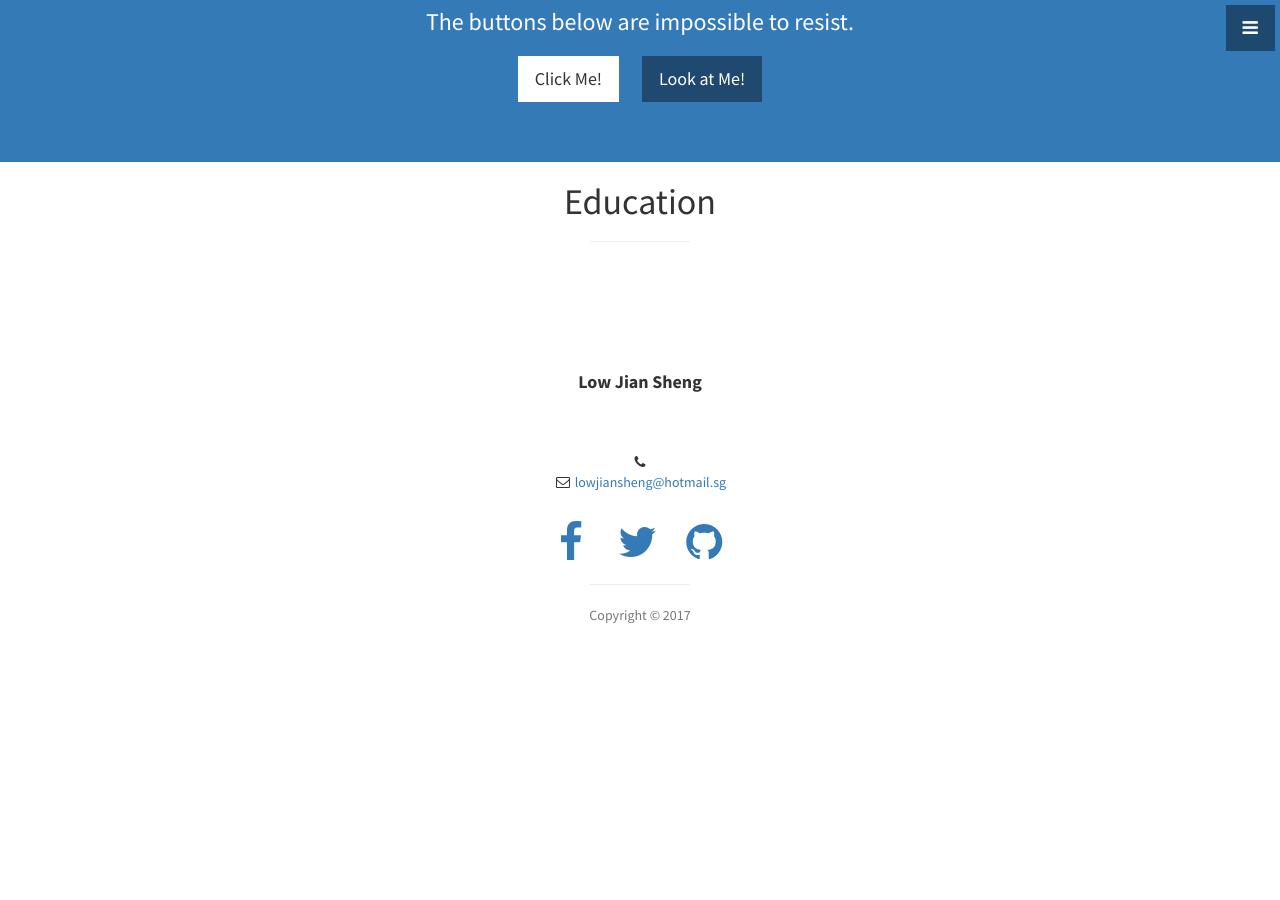
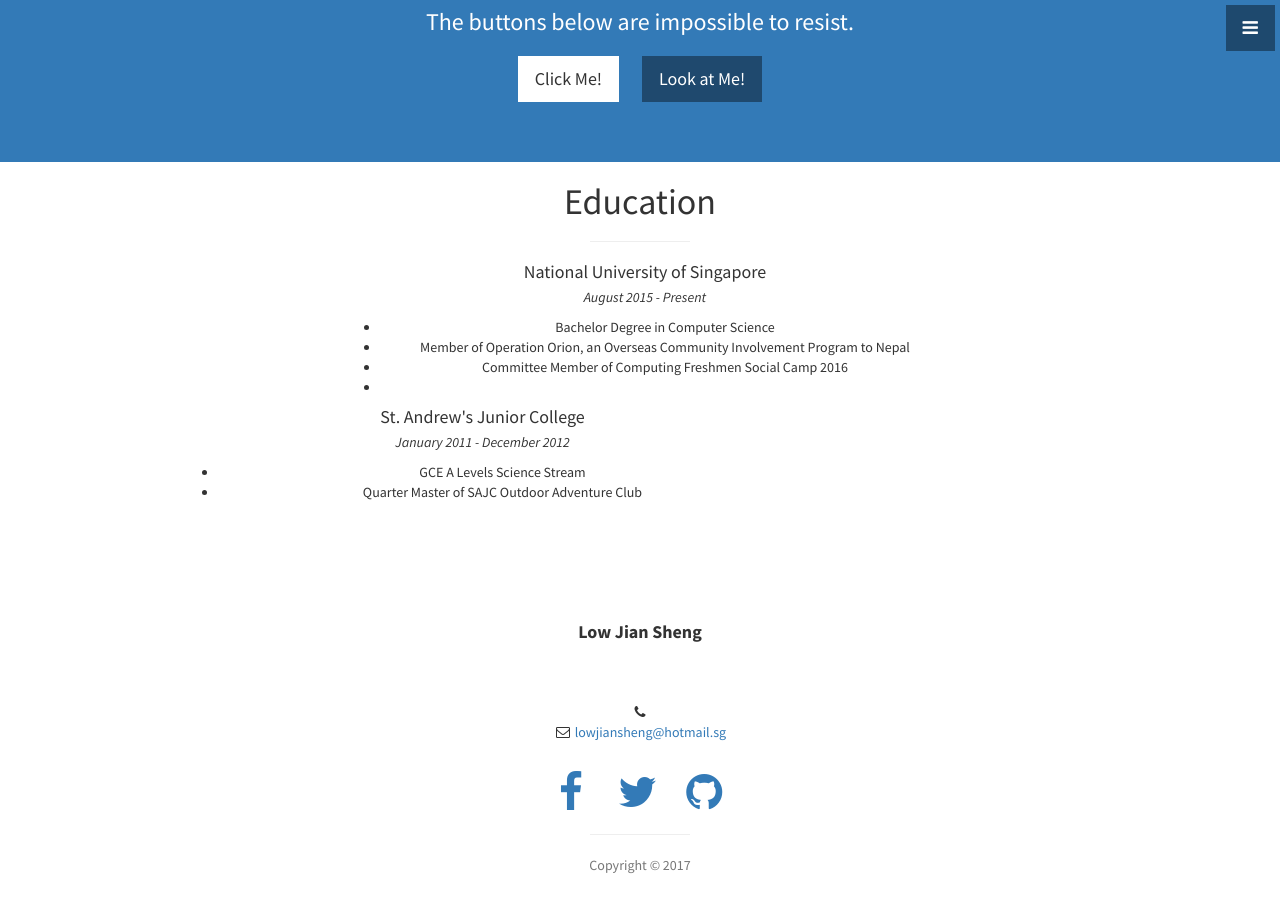
Before and after one commit to lowjiansheng/lowjiansheng, a Jekyll site: the page built from index.html, in a window 1280 px wide and 900 px high, scrolled down 3096 px. Built offline with Jekyll 4.4.1, drawn with Linux system fonts in a browser that asks for light colours; before the commit the page ends 3831 px from its top, so only the background shows below that.

Commit message:
Update education page with information

```diff
--- a/_includes/education.html
+++ b/_includes/education.html
@@ -4,6 +4,49 @@
 		    <div class="col-lg-10 col-lg-offset-1">
 		    	<h1>Education</h1>
 		    	<hr class="small">
+
+		    	<div class ="row">
+		    		<div class="col-md-8 col-md-offset-2">
+		    			<div class="media">
+		    				<div class="media-left">
+		    					<img src="">
+		    				</div>
+		    				<div class="media-body">
+		    					<h4 class="media-heading">National University of Singapore</h4>
+		    					<i>August 2015 - Present</i>
+		    					<p>
+		    					<ul>
+		    					<li>Bachelor Degree in Computer Science</li>
+		    					<li>Member of Operation Orion, an Overseas Community Involvement Program to Nepal</li>
+		    					<li>Committee Member of Computing Freshmen Social Camp 2016</li>
+		    					<li></li>
+		    					</ul>
+		    					</p>
+		    				</div>
+		    			</div>
+		    		</div>
+		    	</div>
+
+		    	<div class="row">
+		    		<div class="col-md-8 col-md-off-set-2">
+		    			<div class="media">
+		    				<div class="media-left">
+		    					<img src="">
+		    				</div>
+		    				<div class="media-body">
+		    					<h4 class="media-heading">St. Andrew's Junior College</h4>
+		    					<i>January 2011 - December 2012</i>
+		    					<p>
+		    					<ul>
+		    					<li>GCE A Levels Science Stream</li>
+		    					<li>Quarter Master of SAJC Outdoor Adventure Club</li>
+		    					</ul>
+		    					</p>
+		    				</div>
+		    			</div>
+		    		</div>
+		    	</div>
+
 		    </div>
 
 		</div>
```
